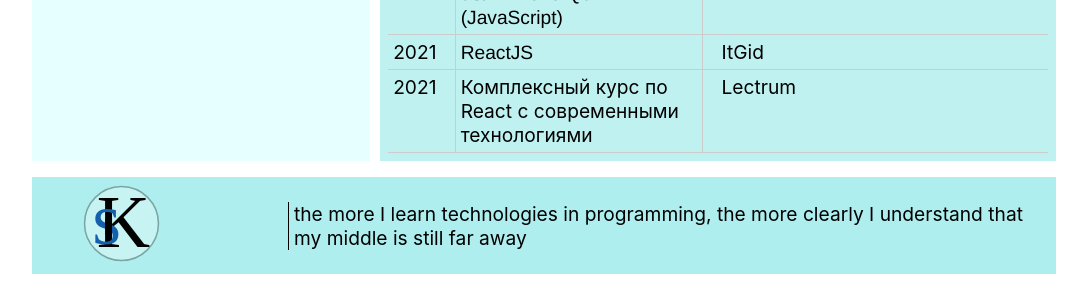
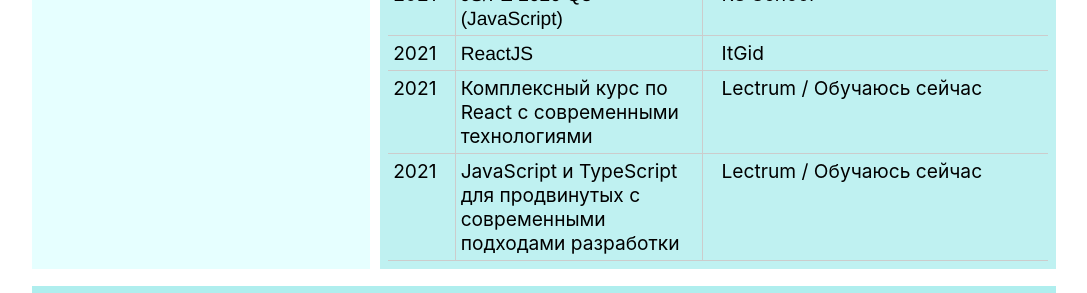
Before and after one commit to OKuts/resume, a React (Create React App) app: page / in a window 1280 px wide. Shown: the part 1394-1687 px from the top of the page, without its empty margins (96-1183 px from the left). Built offline with nearby package versions, Linux system fonts and the light colour scheme.

Commit message:
add lectrum

```diff
--- a/src/components/Education.js
+++ b/src/components/Education.js
@@ -10,7 +10,8 @@ export const Education = () =>{
         ['2020', 'React. Lite level', 'ItGid', 'https://itgid.info/img/certificate/02_igr1148.png'],
         ['2021', 'JS/FE 2020 Q3 (JavaScript)', 'RS School ','https://app.rs.school/certificate/qxp4pq6t'],
         ['2021', 'ReactJS', 'ItGid', 'https://itgid.info/img/certificate/08_zsn9wmqq61.png'],
-        ['2021', 'Комплексный курс по React с современными технологиями', 'Lectrum'],
+        ['2021', 'Комплексный курс по React с современными технологиями', 'Lectrum / Обучаюсь сейчас'],
+        ['2021', 'JavaScript и TypeScript для продвинутых с современными подходами разработки', 'Lectrum / Обучаюсь сейчас'],
     ]
     const educationJSX = education.map((item, i) => {
         return (
```
